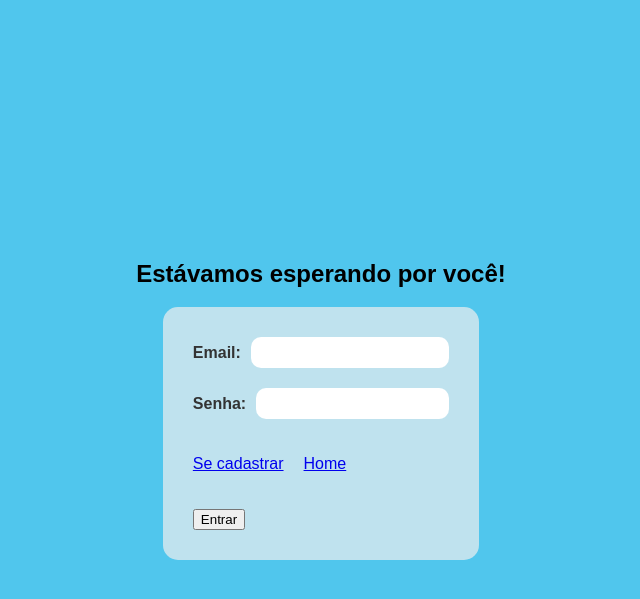
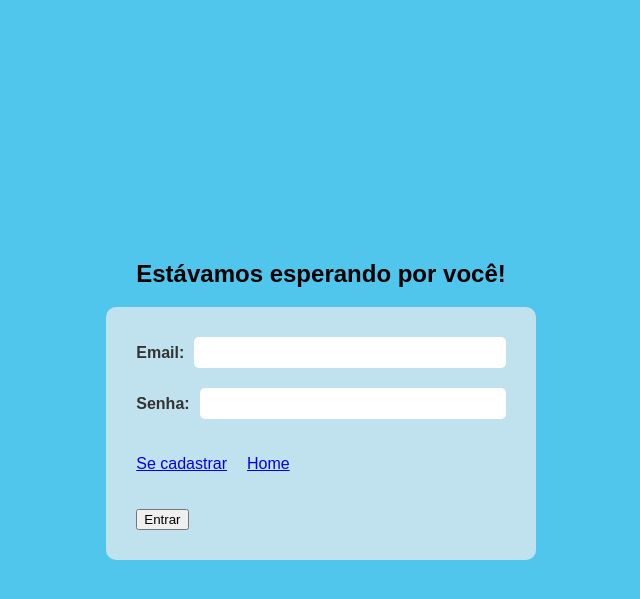
Before and after one commit to AnaJuliaMM/temperature_api, a Django app: template template/index.html in a window 1280 px wide. Shown: the top 599 px of the page, without its empty margins (319-959 px from the left). Run offline with Django 5.2, Linux system fonts and the light colour scheme; the template is opened without the code that fills it, so the values that code supplies are empty.

Commit message:
chore: update template file hierarchy

```diff
--- a/template/style.css
+++ b/template/assets/style.css
@@ -9,35 +9,34 @@ body {
   justify-content: center;
   height: 100vh;
 }
-.login_wrapper{
+.login_wrapper {
   display: flex;
   flex-direction: column;
   align-items: center;
   justify-content: center;
   height: 100vh;
-
-
 }
 
-.input_wrapper{
+.input_wrapper {
   display: flex;
   align-items: center;
   gap: 10px;
   width: 100%;
-
 }
 .input_wrapper input {
   width: 100%;
   padding: 8px;
   box-sizing: border-box;
-  border-radius: 10px;
-  border: none
+  border-radius: 5px;
+  border: none;
 }
-.weather_info label, .input_wrapper label  {
+.weather_info label,
+.input_wrapper label {
   color: #333333;
   font-weight: 600;
 }
-form, .weather_info {
+form,
+.weather_info {
   display: flex;
   flex-direction: column;
   align-items: center;
@@ -45,19 +44,27 @@ form, .weather_info {
   gap: 20px;
 
   padding: 30px;
-  border-radius: 15px;
-
+  border-radius: 10px;
 
   background-color: rgba(215, 232, 238, 0.833);
-
 }
-.login_option{
+.login_option {
   display: flex;
   width: 100%;
   gap: 20px;
-
-
 }
-.weather_info{
+.weather_info {
   align-items: start;
 }
+
+/* Estilos para telas grandes (desktop, tablet) */
+@media (min-width: 768px) {
+  form {
+    width: 100%;
+  }
+}
+
+/* Estilos para telas pequenas (dispositivos móveis) */
+@media (max-width: 767px) {
+  /* Adicione estilos aqui */
+}
--- a/template/index.html
+++ b/template/index.html
@@ -4,7 +4,7 @@
     <meta charset="UTF-8" />
     <meta name="viewport" content="width=device-width, initial-scale=1.0" />
     <title>Login | Seja Bem-vindo!</title>
-    <link rel="stylesheet" href="./style.css" />
+    <link rel="stylesheet" href="./assets/style.css" />
   </head>
   <body>
     <div class="login_wrapper">
```
Also changed, not shown: template/pages/create_user.html (renamed from template/create_user.html), template/pages/forecasts.html (renamed from template/forecasts.html), template/pages/my_account.html (renamed from template/my_account.html), template/pages/post_forecast.html (renamed from template/post_forecast.html), template/pages/update_forecast.html (renamed from template/update_forecast.html), template/pages/update_user.html (renamed from template/update_user.html), template/pages/users.html (renamed from template/users.html). Lines whose indentation alone changed are shown as unchanged.
